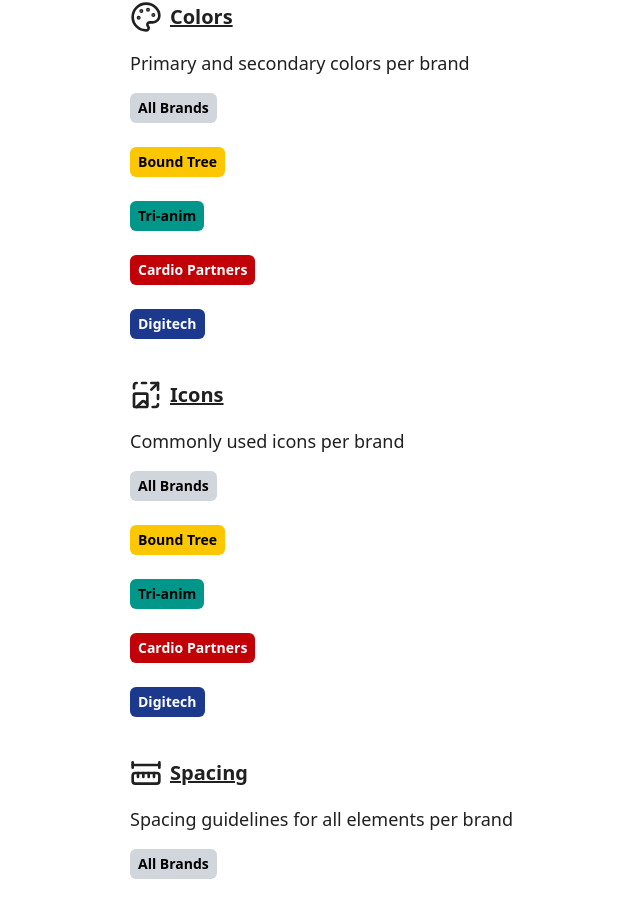
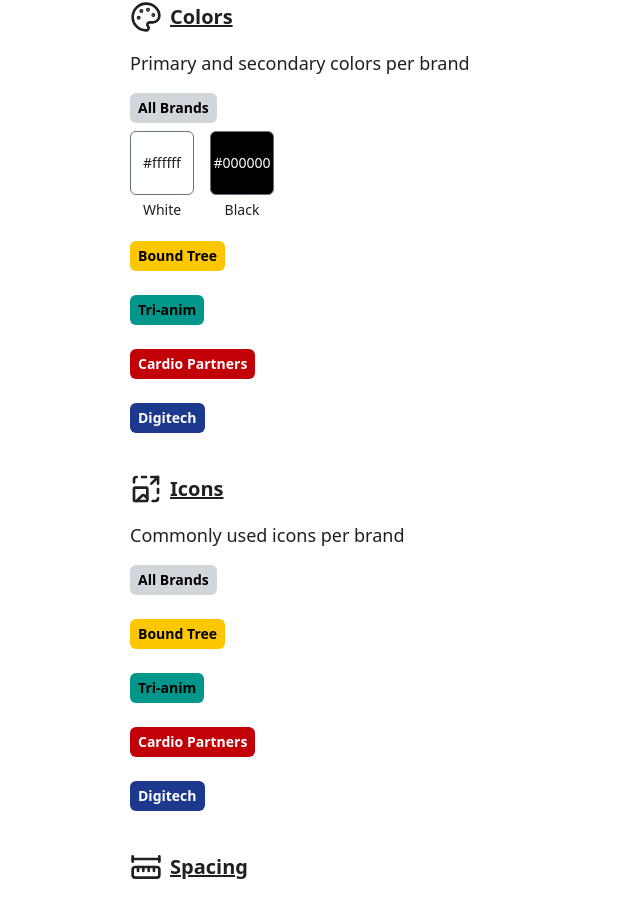
Before and after one commit to sarnova-miguel/sarnova-design-system, a Next.js app: page / in a window 1280 px wide. Shown: the part 4251-5152 px from the top of the page, without its empty margins (174-814 px from the left). Built offline with nearby package versions, Linux system fonts and the light colour scheme.

Commit message:
color swatch component added

```diff
--- /dev/null
+++ b/components/elements/ColorSwatch.tsx
@@ -0,0 +1,26 @@
+import { cn } from "@/lib/utils";
+import React from "react";
+
+const ColorSwatch = ({
+  hex,
+  name,
+  className,
+}: {
+  hex: string;
+  name: string;
+  className?: string;
+}) => {
+  return (
+    <div className={"flex flex-col items-center gap-2"}>
+      <div
+        className={cn("w-16 h-16 rounded-sm border border-gray-500 cursor-pointer flex justify-center items-center text-sm", className)}
+        style={{ backgroundColor: hex }}
+      >
+        {hex}
+      </div>
+      <p className="text-sm leading-none">{name}</p>
+    </div>
+  );
+};
+
+export default ColorSwatch;
--- a/components/elements/Colors.tsx
+++ b/components/elements/Colors.tsx
@@ -8,14 +8,17 @@ import TABadge from "../TABadge";
 import CPBadge from "../CPBadge";
 import DTBadge from "../DTBadge";
 import ABBadge from "../ABBadge";
-import { Palette } from 'lucide-react';
+import { Palette } from "lucide-react";
+import ColorSwatch from "./ColorSwatch";
 
 const Colors = () => {
   const { brand } = useBrand();
 
   return (
     <div className="mb-10">
-      <SectionSubHeader anchor="colors" className='flex items-center gap-2'><Palette size={32} /> Colors</SectionSubHeader>
+      <SectionSubHeader anchor="colors" className="flex items-center gap-2">
+        <Palette size={32} /> Colors
+      </SectionSubHeader>
       <SectionDesc>Primary and secondary colors per brand</SectionDesc>
       {(brand === "all" ||
         brand === "bt" ||
@@ -23,7 +26,11 @@ const Colors = () => {
         brand === "cp" ||
         brand === "dt") && (
         <div className="mb-6">
-          <ABBadge/>
+          <ABBadge />
+          <div className="flex flex-wrap items-center gap-4 gap-y-6">
+            <ColorSwatch hex="#ffffff" name="White" />
+            <ColorSwatch hex="#000000" name="Black" className="text-white" />
+          </div>
         </div>
       )}
       {(brand === "all" || brand === "bt") && (
```
